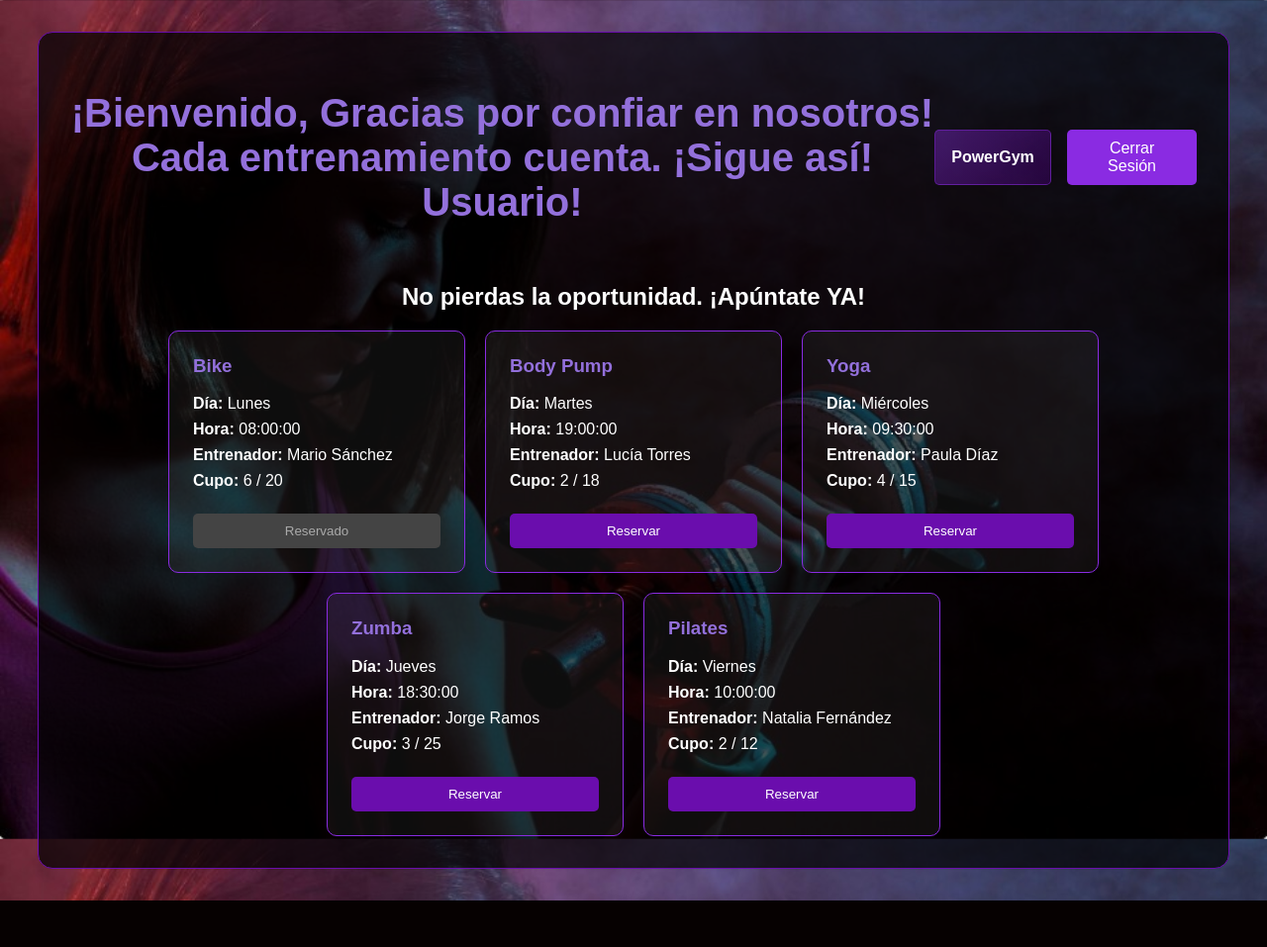
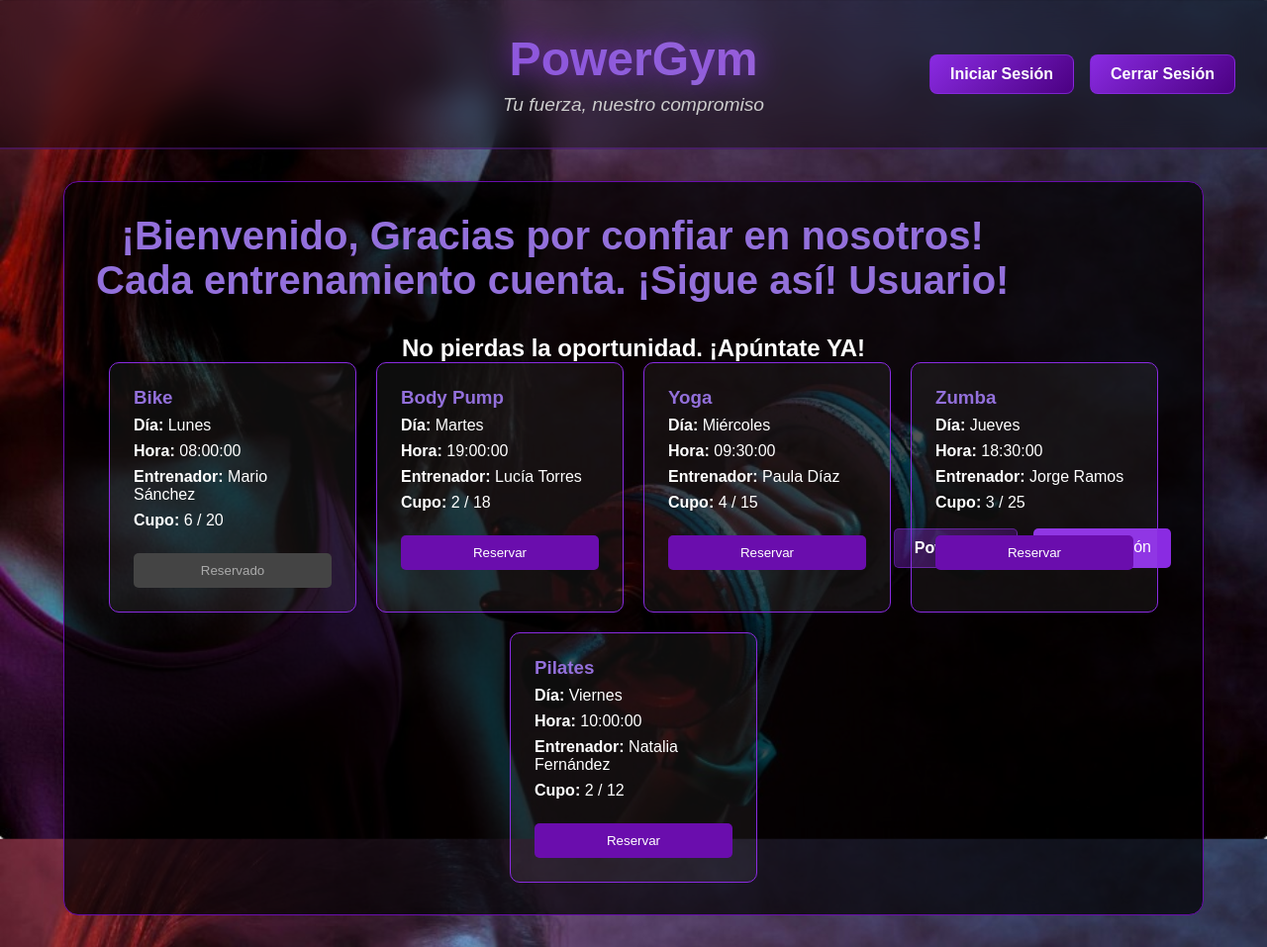
Before and after one commit to marisolroblesnunez/PowerGym, a PHP site: page /PowerGym/reservas.php in a window 1280 px wide. Shown: the whole page at 99% size. Before the commit the page ends 910 px from the top, so only its background shows below. Run offline with PHP 8.4, Linux system fonts and the light colour scheme; the visitor is signed in with stand-in values (Sample User, id 1); data comes from the database, SQL or seed files in the repository; some libraries are stand-ins or nearby versions.

Commit message:
cabecera de inicio en reservas

```diff
--- a/reservas.php
+++ b/reservas.php
@@ -35,6 +35,7 @@ $email_usuario = $_SESSION['usuario']['email'] ?? 'Usuario';
     <meta name="viewport" content="width=device-width, initial-scale=1.0">
     <title>Reservar Clases - PowerGym</title>
     <link rel="stylesheet" href="css/estilos.css">
+    <link rel="stylesheet" href="cs/estilos.css">
     <style>
         /* Estilos específicos para la página de reservas con la nueva paleta */
         body.reservas-page {
@@ -175,6 +176,18 @@ $email_usuario = $_SESSION['usuario']['email'] ?? 'Usuario';
 </head>
 <body class="reservas-page">
 
+    <header class="header">
+        <div class="logo">
+            <h1>PowerGym</h1>
+            <p>Tu fuerza, nuestro compromiso</p>
+        </div>
+        <div class="header-buttons">
+            <a href="login.php?action=login" class="login-btn">Iniciar Sesión</a>
+            <a href="#" id="logout-btn" class="login-btn">Cerrar Sesión</a>
+        </div>
+        <div id="page-message" class="hidden"></div>
+    </header>
+
     <div class="reservas-container">
         <div class="welcome-header">
             <h1>¡Bienvenido, Gracias por confiar en nosotros! <br>Cada entrenamiento cuenta. ¡Sigue así! <?php echo htmlspecialchars($email_usuario); ?>!</h1>
@@ -193,6 +206,8 @@ $email_usuario = $_SESSION['usuario']['email'] ?? 'Usuario';
     </div>
 
     <script src="https://cdnjs.cloudflare.com/ajax/libs/gsap/3.12.5/gsap.min.js"></script>
+    <script src="js/script.js"></script>
+    <script src="js/funciones.js"></script>
     <script src="js/reservas.js"></script>
 </body>
 </html>
```
